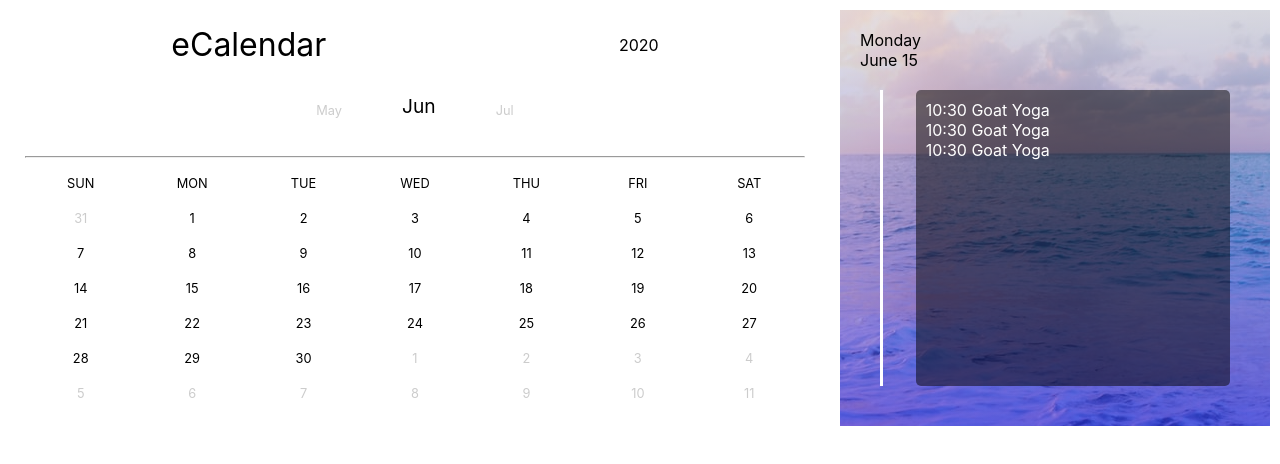
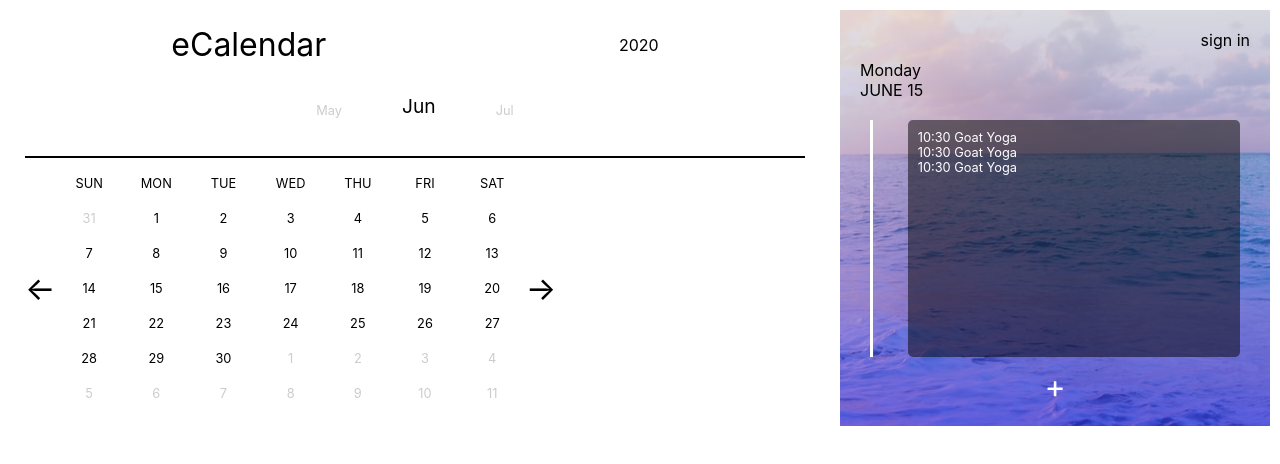
Before and after one commit to clarkj99/Calendar, a React (Create React App) app in the folder calendar-react/: page / in a window 1280 px wide. Shown: the top 464 px of the page. Built offline with nearby package versions, Linux system fonts and the light colour scheme.

Commit message:
Added Arrows

```diff
--- a/calendar-react/src/features/calendar/Calendar.css
+++ b/calendar-react/src/features/calendar/Calendar.css
@@ -71,7 +71,11 @@
   font-size: 0.8rem;
 }
 
-.divider-line {
+.divider-line hr {
+  height: 2px;
+  border-width: 0;
+  /* color: #000; */
+  background-color: #000;
 }
 
 .event-box {
@@ -94,10 +98,15 @@
   align-items: flex-start;
 }
 
+.event-date span:last-child {
+  text-transform: uppercase;
+}
+
 .event-details {
+  font-size: 0.8rem;
   flex: 1;
   padding: 10px;
-  margin: 10px;
+  margin: 10px 0 0 0;
   display: flex;
 }
 
@@ -122,3 +131,21 @@
   background-color: #00000080;
   text-align: left;
 }
+
+.calendar-controls {
+  display: flex;
+  align-items: center;
+}
+
+.calendar-arrow,
+.event-create {
+  font-size: 2rem;
+}
+.event-create {
+  color: #fff;
+}
+.event-signin {
+  text-align: right;
+  margin: 0 0 10px 0;
+  text-transform: lowercase;
+}
--- a/calendar-react/src/features/calendar/Calendar.js
+++ b/calendar-react/src/features/calendar/Calendar.js
@@ -60,14 +60,21 @@ export function Calendar() {
                 <div className="divider-line">
                     <hr />
                 </div>
-                <div className="calendar-days">
-                    {days.map(day => <span key={day}>{day}</span>)}
-                </div>
-                <div className="calendar-dates">
-                    {calendarDaysJS(today).map(item => <span key={item.day} className={item.month == month ? "active-day" : "inactive-day"}>{item.day}</span>)}
+                <div className="calendar-controls">
+                    <div className="calendar-arrow"> {String.fromCharCode(8592)} </div>
+                    <div>
+                        <div className="calendar-days">
+                            {days.map(day => <span key={day}>{day}</span>)}
+                        </div>
+                        <div className="calendar-dates">
+                            {calendarDaysJS(today).map(item => <span key={item.day} className={item.month == month ? "active-day" : "inactive-day"}>{item.day}</span>)}
+                        </div>
+                    </div>
+                    <div className="calendar-arrow">{String.fromCharCode(8594)}</div>
                 </div>
             </div>
             <div className="event-box">
+                <div className="event-signin">Sign In</div>
                 <div className="event-date"><span>{fullDays[weekday]}</span> <span>{fullMonths[month]} {date}</span></div>
 
                 <div className="event-details">
@@ -78,6 +85,7 @@ export function Calendar() {
                         <div>10:30 Goat Yoga</div>
                     </div>
                 </div>
+                <div className="event-create">+</div>
             </div>
         </div>
     )
```
